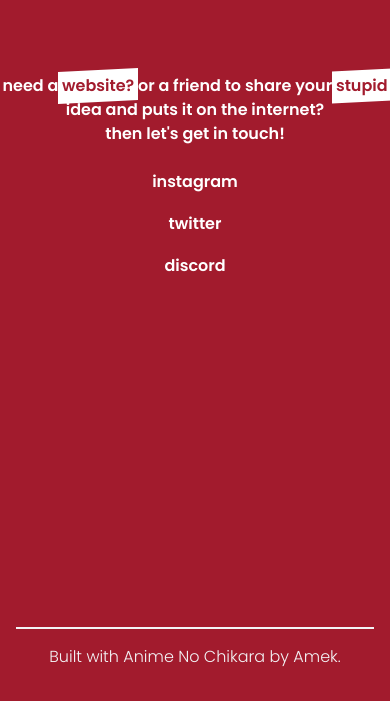
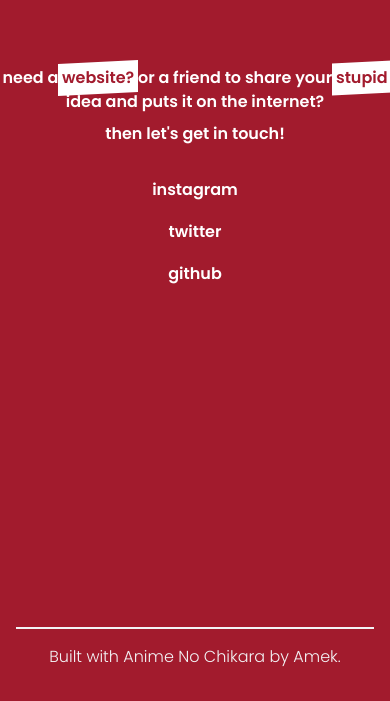
Before and after one commit to Ameeeek/personalWebsite, a React (Vite) app: page / in a window 390 px wide. Shown: the part 2881-3582 px from the top of the page. Built offline with nearby package versions, Linux system fonts and the light colour scheme; what tailwindcss-text-fill-stroke, tw-elements would draw is missing.

Commit message:
fix link

```diff
--- a/src/components/contact.jsx
+++ b/src/components/contact.jsx
@@ -16,11 +16,11 @@ function Contact() {
           </span>
           <span> idea and puts it on the internet?</span>
         </blockquote>
-        <p className="md:py-4 md:text-2xl">then let's get in touch!</p>
+        <p className="md:py-4 md:text-2xl py-2">then let's get in touch!</p>
         <div  className="Links grid place-items-center py-4 ">
-          <a data-aos="fade-up" data-aos-duration="1000" href="#" data-aos-delay="100" className="py-2 link">instagram</a>
-          <a data-aos="fade-up" data-aos-duration="1000" href="#"  data-aos-delay="150" className="py-2 link">twitter</a>
-          <a data-aos="fade-up" data-aos-duration="1000" href="#" data-aos-delay="200"  className="py-2 link">discord</a>
+          <a data-aos="fade-up" data-aos-duration="1000" href="https://www.instagram.com/ameeekkkk/" data-aos-delay="100" className="py-2 link">instagram</a>
+          <a data-aos="fade-up" data-aos-duration="1000" href="https://twitter.com/orangAmek"  data-aos-delay="150" className="py-2 link">twitter</a>
+          <a data-aos="fade-up" data-aos-duration="1000" href="https://github.com/Ameeeek" data-aos-delay="200"  className="py-2 link">github</a>
         </div>
       </div>
     </>
```
